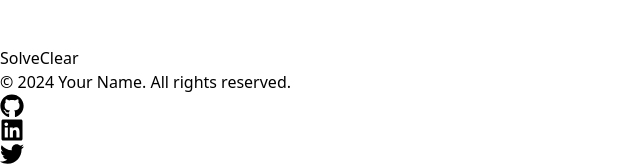
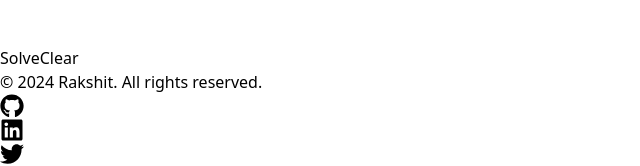
Before and after one commit to rakshit0111/Visualiser, a React (Vite) app: page /sudokusolver in a window 1280 px wide. Shown: the part 482-648 px from the top of the page, without its empty margins (0-640 px from the left). Built offline with nearby package versions, Linux system fonts and the light colour scheme.

Commit message:
minor footer change

```diff
--- a/src/Footer.jsx
+++ b/src/Footer.jsx
@@ -9,7 +9,7 @@
       <div className="container mx-auto px-4">
         <div className="flex flex-col md:flex-row justify-between items-center">
           <div className="mb-4 md:mb-0">
-            <p>&copy; {currentYear} Your Name. All rights reserved.</p>
+            <p>&copy; {currentYear} Rakshit. All rights reserved.</p>
           </div>
           <div className="flex space-x-4">
             <a href="https://github.com/rakshit0111" target="_blank" rel="noopener noreferrer" className="hover:text-gray-400 transition-colors duration-300">
```
